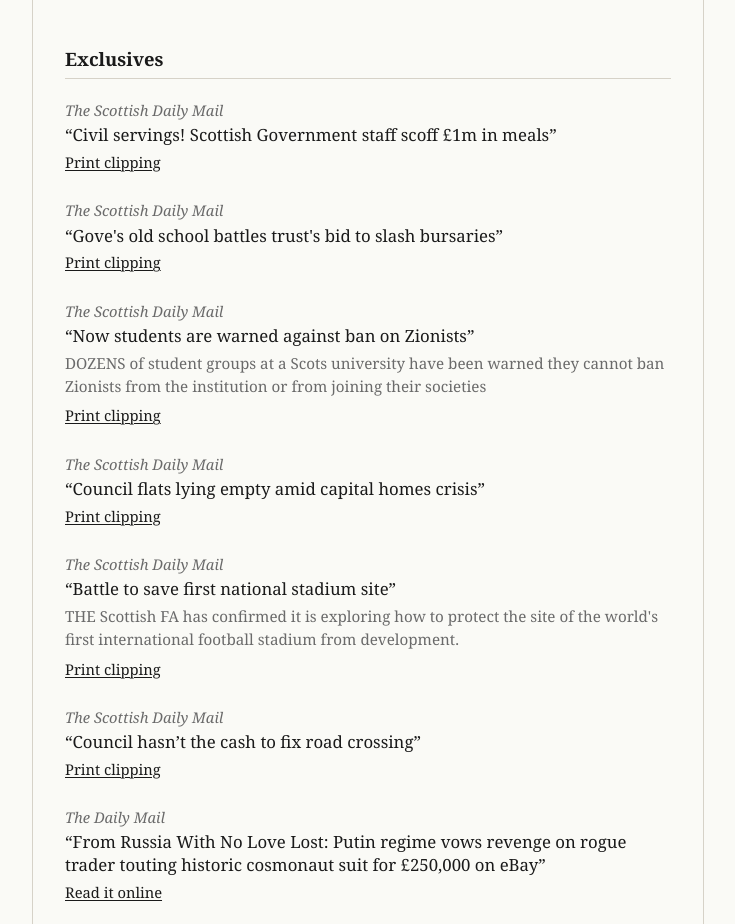
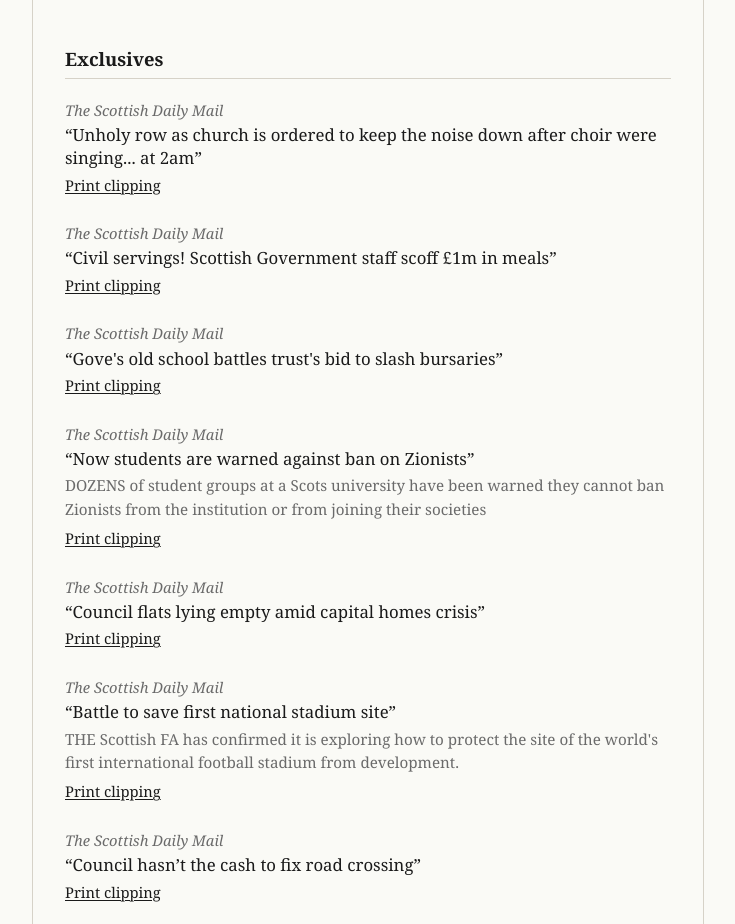
Before and after one commit to TomALayton/TomALayton.github.io, a plain HTML site: page index.html in a window 1280 px wide. Shown: the part 849-1773 px from the top of the page, without its empty margins (272-1007 px from the left). Drawn offline with Linux system fonts and the light colour scheme; no server answers.

Commit message:
Update index.html

```diff
--- a/index.html
+++ b/index.html
@@ -300,6 +300,14 @@ img { max-width: 100%; height: auto; }
 
     <article class="clip">
       <p class="meta"><span class="pub">The Scottish Daily Mail</span></p>
+      <p class="headline">Unholy row as church is ordered to keep the noise down after choir were singing... at 2am</p>
+      <p class="links">
+        <a href="clippings/church.png" target="_blank">Print clipping</a>
+      </p>
+    </article>
+
+    <article class="clip">
+      <p class="meta"><span class="pub">The Scottish Daily Mail</span></p>
       <p class="headline">Civil servings! Scottish Government staff scoff £1m in meals</p>
       <p class="links">
         <a href="clippings/meals.png" target="_blank">Print clipping</a>
```
